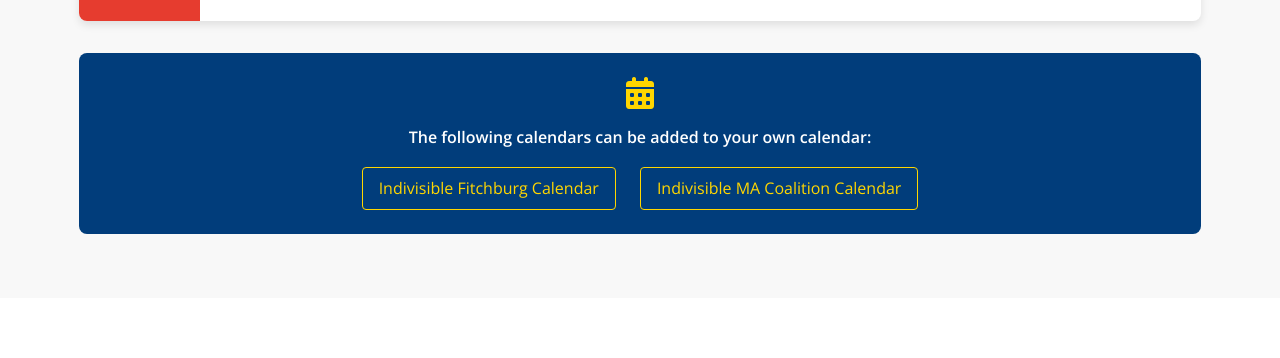
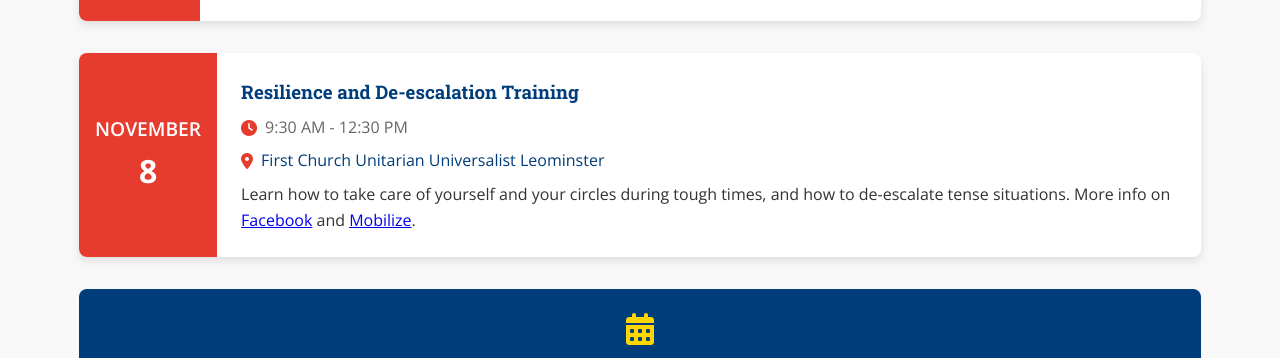
Before and after one commit to corkupine/indivisiblefitchburgma.org, a website: page index.html in a window 1280 px wide. Shown: the part 3216-3574 px from the top of the page. Drawn offline with nearby package versions, Linux system fonts and the light colour scheme.

Commit message:
resilience

```diff
--- a/index.html
+++ b/index.html
@@ -133,6 +133,18 @@
                         <p>Join the NO KINGS event. More info on <a href="https://fb.me/e/1Olr2InMwp" target="_blank">Facebook</a> and <a href="https://www.mobilize.us/nokings/event/840371/" target="_blank">Mobilize</a>.</p>
                     </div>
                 </div>
+                <div class="event">
+                    <div class="event-date">
+                        <span class="month">November</span>
+                        <span class="day">8</span>
+                    </div>
+                    <div class="event-details">
+                        <h3>Resilience and De-escalation Training</h3>
+                        <p class="event-time"><i class="fas fa-clock"></i>9:30 AM - 12:30 PM</p>
+                        <p class="event-location"><i class="fas fa-map-marker-alt"></i> <a href="https://maps.app.goo.gl/kb5cB75SzeKwtpPQ7" target="_blank">First Church Unitarian Universalist Leominster</a></p>
+                        <p>Learn how to take care of yourself and your circles during tough times, and how to de-escalate tense situations. More info on <a href="https://fb.me/e/6ePQk4qxL" target="_blank">Facebook</a> and <a href="https://www.mobilize.us/indivisible/event/848697/" target="_blank">Mobilize</a>.</p>
+                    </div>
+                </div>
             </div>
             <div class="info-banner">
                 <i class="fas fa-calendar-alt"></i>
```
